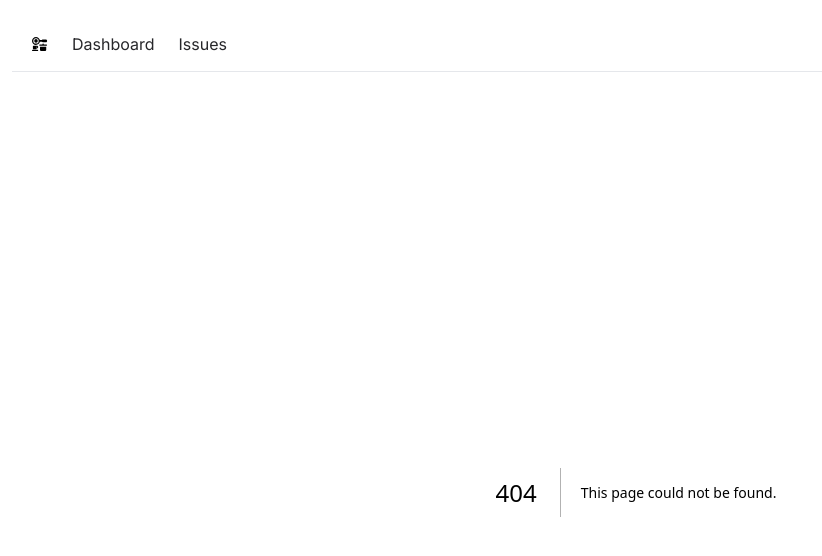
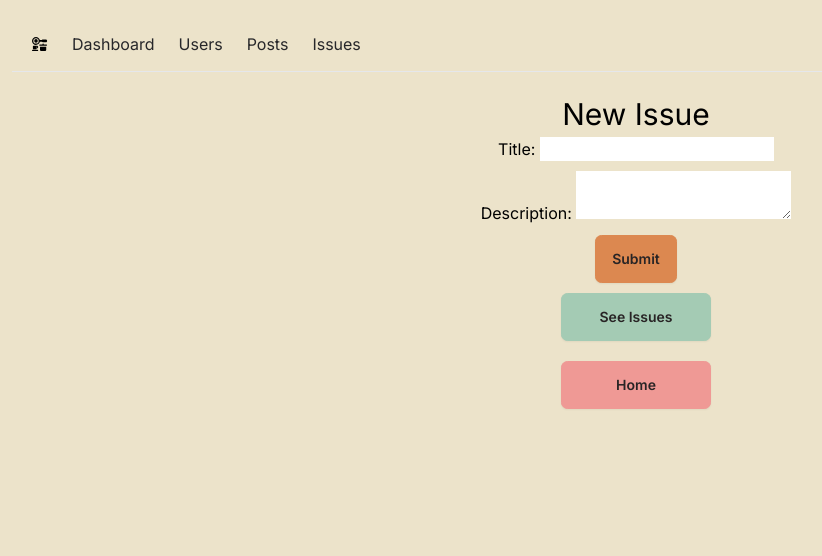
Before and after one commit to japhethbear/RecipeBookThree, a Next.js app: page /issues/new in a window 1280 px wide. Before the commit this address had no page. Shown: the top 556 px of the page, without its empty margins (4-826 px from the left). Built offline with nearby package versions, Linux system fonts and the light colour scheme.

Commit message:
Add issues dashboard, new issue page, and delete functionality, add navbar buttons and links

```diff
--- a/app/NavBar.tsx
+++ b/app/NavBar.tsx
@@ -12,6 +12,8 @@ const NavBar = () => {
 
     const links = [
         { href: '/', label: 'Dashboard' },
+        { href: '/users', label: 'Users' },
+        { href: '/posts', label: 'Posts' },
         { href: '/issues', label: 'Issues' },
     ]
 
--- /dev/null
+++ b/app/api/add-issue/route.ts
@@ -0,0 +1,24 @@
+import {NextRequest, NextResponse} from "next/server";
+import { z } from 'zod';
+import { PrismaClient } from '@prisma/client';
+
+const prisma = new PrismaClient();
+
+const createIssueSchema = z.object({
+    title: z.string().min(1).max(255),
+    description: z.string().min(1).max(255)
+});
+
+export async function POST(request: NextRequest) {
+  const body = await request.json();
+  const validation = createIssueSchema.safeParse(body);
+  if (!validation.success)
+    return NextResponse.json(validation.error.errors, { status: 400 });
+
+  // Save the issue to the database
+  const newIssue = await prisma.issue.create({
+    data: { title: body.title, description: body.description }
+});
+
+  return NextResponse.json(newIssue, { status: 201 })
+};
--- /dev/null
+++ b/app/api/delete-issue/[id]/route.js
@@ -0,0 +1,15 @@
+import prisma from '@/prisma/prisma';
+import { NextResponse } from 'next/server';
+
+export async function DELETE(req, { params }) {
+  const id = params.id;
+
+    const issue = await prisma.issue.delete({
+        where: {id: parseInt(id)}
+    });
+
+
+
+  return NextResponse.json(issue)
+
+}
--- /dev/null
+++ b/app/issues/new/page.tsx
@@ -0,0 +1,76 @@
+'use client'
+
+import React from 'react';
+import { useState } from 'react';
+import Link from 'next/link';
+import { useRouter } from 'next/navigation';
+
+const NewPost = () => {
+
+    const [title, setTitle] = useState('');
+    const [description, setDescription] = useState('');
+    const router = useRouter();
+
+    async function handleSubmit(event: { preventDefault: () => void; }) {
+      event.preventDefault();
+
+      try {
+        const res = await fetch('/api/add-issue', {
+          method: 'POST',
+          headers: {
+            'Content-Type': 'application/json'
+          },
+          body: JSON.stringify({ title, description })
+
+        })
+        router.refresh()
+      }
+        catch (error) {
+          console.error('Error:', error);
+        }
+        setTitle('');
+        setDescription('');
+      }
+
+
+    return (
+    <div style={{ display: 'flex', justifyContent: 'center', flexDirection: 'column', alignItems: 'center'}}>
+        <h1 style={{ fontSize: '30px'}}>New Issue</h1>
+        <form style={{ display: 'flex', justifyContent: 'center', flexDirection: 'column', alignItems: 'center'}}
+        onSubmit={handleSubmit}>
+            <div style={{ margin: '10px px'}}>
+                <label htmlFor="title">Title: </label>
+                <input
+                type="text"
+                className='textarea-bordered textarea-secondary'
+                id="title"
+                value={title}
+                onChange={(event) => setTitle(event.target.value)}
+                required
+                />
+            </div>
+            <div style={{ margin: '10px 0px'}}>
+                <label htmlFor="content">Description: </label>
+                <textarea
+                className='textarea-bordered textarea-secondary'
+                id="content"
+                value={description}
+                onChange={(event) => setDescription(event.target.value)}
+                required
+                />
+            </div>
+            <button className='btn btn-accent'type="submit">Submit</button>
+        </form>
+
+        <button className='btn btn-secondary' style={{margin: '10px 0px', width: '150px', height: '40px'}}>
+          <Link href="/issues">See Issues</Link>
+        </button>
+        <button className='btn btn-primary' style={{margin: '10px 0px', width: '150px', height: '40px'}}>
+          <Link href="/">Home</Link>
+        </button>
+
+    </div>
+  )
+};
+
+export default NewPost
--- a/app/issues/page.tsx
+++ b/app/issues/page.tsx
@@ -1,11 +1,43 @@
-import React from 'react'
+import React from 'react';
+import Link from 'next/link';
+import Issue from '../../components/Issue/Issue';
+import prisma from '@/prisma/prisma';
+import { Issue as IssueType } from '@prisma/client';
+import { IssueStatus } from '@prisma/client';
 
-const IssuesPage = () => {
+interface IssueWithStatus extends IssueType {
+    status: IssueStatus;
+}
+
+async function getIssues(): Promise<IssueWithStatus[]> {
+    const issues = await prisma.issue.findMany({
+    })
+    return issues as IssueWithStatus[];
+  }
+
+  export const dynamic = 'force-dynamic'
+
+export default async function IssuesPage() {
+  const issues = await getIssues();
+
   return (
-    <div>
-        Issues Page
+    <div style={{ display: 'flex', flexDirection: 'column'}}>
+        {
+        issues.map((issue) => (
+        <Issue
+        key={issue.id}
+        id={issue.id}
+        title={issue.title}
+        description={issue.description}
+        status={issue.status}/>
+         ))}
+
+      <button className='btn btn-secondary' style={{margin: '10px 0px', width: '150px', height: '40px'}}>
+          <Link href="/issues/new">Create New Issue</Link>
+        </button>
+      <button className='btn btn-primary' style={{margin: '10px 0px', width: '150px', height: '40px'}}>
+        <Link href="/">Home</Link>
+      </button>
     </div>
   )
 }
-
-export default IssuesPage
--- a/app/page.tsx
+++ b/app/page.tsx
@@ -8,7 +8,7 @@ export default async function Home() {
       <h1 style={{ display: 'flex', justifyContent: 'center' }}>Next.Js Prisma Postgresql CRUD App</h1>
       <div style={{ display: 'flex', flexDirection: 'column', margin: '10px 0px', justifyContent: 'flex-start'}}>
         <button className="btn btn-secondary" style={{margin: '10px 0px', width: '150px', height: '40px'}}>
-          <Link href="/users">View Users</Link>
+          <Link href="/users">See Users</Link>
         </button>
         <button className='btn btn-secondary' style={{margin: '10px 0px', width: '150px', height: '40px'}}>
           <Link href="/users/new">Create New User</Link>
@@ -19,6 +19,12 @@ export default async function Home() {
         <button className='btn btn-secondary' style={{margin: '10px 0px', width: '150px', height: '40px'}}>
           <Link href="/posts/new">Create New Post</Link>
         </button>
+        <button className='btn btn-secondary' style={{margin: '10px 0px', width: '150px', height: '40px'}}>
+          <Link href="/issues">See Issues</Link>
+        </button>
+        <button className='btn btn-secondary' style={{margin: '10px 0px', width: '150px', height: '40px'}}>
+          <Link href="/issues/new">Create New Issue</Link>
+        </button>
 
 
       </div>
--- /dev/null
+++ b/components/Issue/DeleteIssueButton.tsx
@@ -0,0 +1,28 @@
+'use client'
+import { useRouter } from 'next/navigation';
+
+interface DeleteIssueButtonProps {
+    id: number;
+};
+
+export default function DeleteIssueButton({ id }: DeleteIssueButtonProps) {
+    const router = useRouter();
+
+    async function handleClick() {
+        try {
+            await fetch(`/api/delete-issue/${id}`, {
+                method: 'DELETE',
+            })
+            router.refresh()
+        } catch(e) {
+            console.error('Error:', e);
+        }
+    }
+
+  return (
+    <button className='btn btn-error' style={{margin: '10px 0px', width: '100px', height: '40px'}}
+    onClick={handleClick}>
+        Delete Issue
+    </button>
+  )
+}
--- /dev/null
+++ b/components/Issue/Issue.tsx
@@ -0,0 +1,23 @@
+import React from 'react';
+import DeleteIssueButton from './DeleteIssueButton';
+
+interface IssueProps {
+  id: number;
+  title: string;
+  description: string | null;
+  status: string;
+}
+
+const Issue: React.FC<IssueProps> = ({ id, title, description, status }) => {
+  return (
+    <div style={{ border: '1px solid black', padding: '15px', margin: '10px 0px', display: 'flex', flexDirection: 'column' }}>
+      <h3>Issue #: {id}</h3>
+      <h4>Title: {title}</h4>
+      <p style={{ flex: '1 0 auto' }}>{description}</p>
+      <p>Status: {status}</p>
+      <DeleteIssueButton id={id} />
+    </div>
+  );
+};
+
+export default Issue;
--- a/package.json
+++ b/package.json
@@ -16,7 +16,8 @@
     "next": "14.1.0",
     "react": "^18",
     "react-dom": "^18",
-    "react-icons": "^5.0.1"
+    "react-icons": "^5.0.1",
+    "zod": "^3.22.4"
   },
   "devDependencies": {
     "@types/node": "^20",
@@ -27,7 +28,7 @@
     "eslint": "^8",
     "eslint-config-next": "14.1.0",
     "postcss": "^8",
-    "prisma": "^5.10.2",
+    "prisma": "^5.11.0",
     "tailwindcss": "^3.3.0",
     "typescript": "^5"
   }
```
Also changed, not shown: 1 other file (tests, documents, lock files or other folders).
